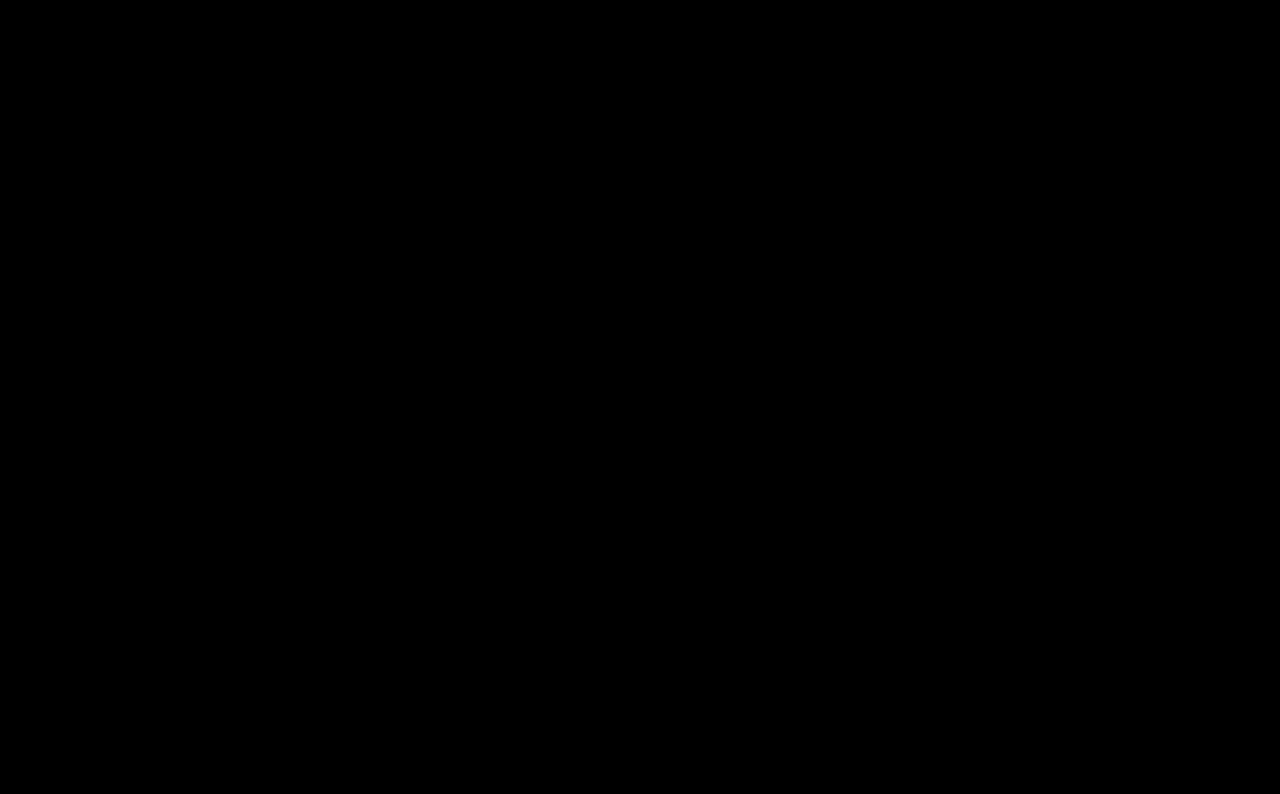
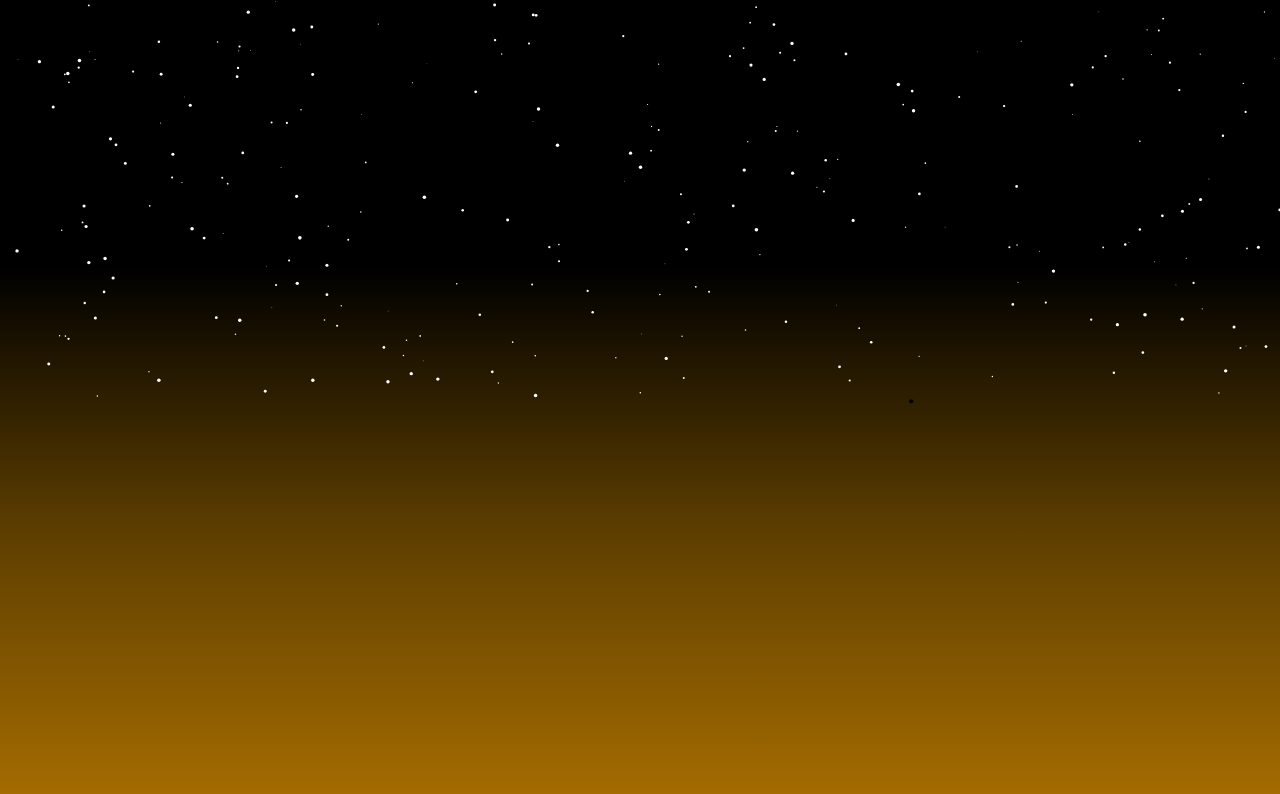
Before and after one commit to gunda3220/night-sky, a plain HTML site: page index.html in a window 1280 px wide. Drawn offline with Linux system fonts and the light colour scheme.

Commit message:
Falling stars with trails added

```diff
--- a/app.js
+++ b/app.js
@@ -1,110 +1,130 @@
-// var c = document.getElementById("canvas");
-// var ctx = c.getContext("2d");
-// var cwidth, cheight;
-// var shells = [];
-// window.onresize = function(){
-//   reset();
-// }
-// reset();
-// function reset(){
-//   cwidth = window.innerWidth;
-//   cheight = window.innerHeight;
-//   c.width = cwidth;
-//   c.height = cheight;
-// }
-// function newShell(){
-//   var left = (Math.random() > 0.5);
-//   var shell = {};
-//   shell.x = (1*left);
-//   shell.y = 0.3;
-//   shell.xoff = (0.01+Math.random()*0.007)*(left ? 1:-1);
-//   shell.yoff = 0.01+ Math.random()*0.007;
-//   shell.size = Math.random()*6 + 3;
-//   shell.color = '#ffffff';
-//   shells.push(shell);
-// }
-// var lastRun = 0;
-// Run();
-// function Run(){
-//   var dt = 1;
-//   if(lastRun != 0)
-//   {
-//     dt = Math.min(50,(performance.now()-lastRun));
-//   }
-//   lastRun = performance.now();
-//   ctx.fillStyle = "rgba(0,0,0,0.25)";
-//   ctx.fillRect(0,0,cwidth,cheight);
-//   if((shells.length < 10) && (Math.random() > 0.9))
-//   {
-//     console.log("inside new shell");
-//     newShell();
-//   }
-//   for (let ix in shells)
-//   {
-//     var shell = shells[ix];
-//     ctx.beginPath();
-//     ctx.arc(shell.x*cwidth,shell.y*cheight,shell.size,0,2*Math.PI);
-//     ctx.fillStyle = shell.color;
-//     ctx.fill();
-//     shell.x -=shell.xoff;
-//     shell.y -= shell.yoff;
-//     shell.xoff -= (shell.xoff*dt*0.001);
-//     shell.yoff -= ((shell.yoff+0.2)*dt*0.00005);
-//     if(shell.yoff < -0.005){
-//       // newPass(shell);
-//       shells.splice(ix,1);
-//     }
-//   }
-//   // for(let ix in pass){
-//   //   var pas = pass[ix];
-//   //   ctx.beginPath();
-//   //   ctx.arc(pas.x,pas.y,pas.size,0,2*Math.PI);
-//   //   ctx.fillStyle = pas.color;
-//   //   ctx.fill();
-//   //   pas.x -= pas.xoff;
-//   //   pas.y -= pas.yoff;
-//   //   pas.xoff -= (pas.xoff*dt*0.001);
-//   //   pas.yoff -= ((pas.yoff + 5)*dt*0.005);
-//   //   pas.size -= (dt*0.002*Math.random())
-//   //   if((pas.y > cheight) || (pas.y < -50) || (pas.size <= 0)){
-//   //     pass.splice(ix,1);
-//   //   }
-//   // }
-//   requestAnimationFrame(Run);
-// }
 var stars = [];
-var c = document.getElementById("canvas");
-var ctx = c.getContext("2d");
+var canvas = document.getElementById("canvas");
+canvas1 = document.getElementById("canvas1");
+var ctx = canvas.getContext("2d");
+var ctx1 = canvas1.getContext("2d");
 var cwidth, cheight;
+var randomTime = 0;
+var yArray = [];
+var sum = 0;
+var temp = 0;
+var diff = 0;
 window.onresize = function(){
   reset();
+  insertStars();
 }
 reset();
 function reset(){
   cwidth = window.innerWidth;
   cheight = window.innerHeight;
-  c.width = cwidth;
-  c.height = cheight;
+  canvas.width = cwidth;
+  canvas.height = cheight;
+  canvas1.width = cwidth;
+  canvas1.height = cheight;
 }
 function newStar(){
   var star = {};
   star.x = Math.random()*cwidth;
   star.y = (Math.random()*cheight*0.5);
-  star.size = (Math.random()*6+3);
-  star.color = '#ffffff';
+  star.radius = (Math.random()*1.5+0.3);
   stars.push(star);
 }
-for(let i = 0;i< 120;i++)
-{
-  newStar();
+function insertStars(){
+  stars = [];
+  for(let i = 0;i< 250;i++)
+  {
+    newStar();
+  }
+  for(let ix in stars){
+    var star = stars[ix];
+    ctx.beginPath();
+    ctx.arc(star.x,star.y,star.radius,0,Math.PI*2);
+    ctx.fillStyle = "#ffffff";
+    ctx.fill();
+  }
 }
-for(let ix in stars){
-  var star = stars[ix];
-  ctx.moveTo(star.x,star.y);
-  ctx.lineTo(star.x+1, star.y+1);
-  console.log(star.x+","+star.y);
-  ctx.fillStyle = star.color;
-  ctx.strokeStyle = "white";
-  // ctx.stroke();
-  ctx.fill();
+insertStars();
+randomTime = 1000;
+var starTiming = setInterval(fallingStar,randomTime);
+var fStar = {};
+var requestId;
+var left = 0;
+var yPos = 0;
+var dt = 0;
+function fallingStar(){
+  left = (Math.random() > 0.5);
+  fStar.x = Math.random()*cwidth;
+  dt = (fStar.x>cwidth/2) ? -1 : 1;
+  yPos = Math.random() > 0.5;
+  fStar.y = cheight/2*(yPos);
+  temp = fStar.y;
+  fStar.radius = Math.random()*1.8+0.3;
+  ctx1.beginPath();
+  ctx1.arc(fStar.x,fStar.y,fStar.radius,0,Math.PI*2);
+  ctx1.fillStyle = "#ffffff";
+  ctx1.fill();
+  animate();
+  sum = 0;
+  diff = 0;
+  clearInterval(starTiming);
+  randomTime = Math.random()*4000+4000;
+  starTiming = setInterval(fallingStar,randomTime);
 }
+function animate(){
+  requestId = window.requestAnimationFrame(animate);
+  fStar.x += 3*dt;
+  if(yPos)
+  {
+    fStar.y -= Math.pow((fStar.x*3/cwidth),2);
+  }
+  else{
+    fStar.y += Math.pow((fStar.x*3/cwidth),2);
+  }
+
+  diff = Math.abs(fStar.y - temp);
+  diff = diff/fStar.y;
+  yArray.push(diff);
+
+  temp = fStar.y;
+
+  if(yArray.length > 5){
+    yArray.pop();
+  }
+  if(yArray.length >= 5)
+  {
+    for(let i = 0;i<yArray.length;i++)
+    {
+      sum += yArray[i];
+    }
+  }
+    if(dt > 0)
+    {
+      if(!yPos)
+      {
+        ctx1.clearRect(0,0,fStar.x-20,fStar.y-20);
+      }
+      else{
+        ctx1.clearRect(0,0,fStar.x-20,cheight);
+      }
+    }
+    else{
+      if(yPos)
+      {
+        ctx1.clearRect(fStar.x+30,0,cwidth - fStar.x - 30,cheight);
+      }
+      else{
+        ctx1.clearRect(fStar.x+30,0,cwidth-fStar.x-30,cheight);
+      }
+    }
+
+  ctx1.beginPath();
+  ctx1.arc(fStar.x,fStar.y,fStar.radius,0,Math.PI*2);
+  ctx1.fillStyle = "#ffffff";
+  ctx1.fill();
+  if((fStar.y > cheight/2) || (fStar.y < 0) || (fStar.x > cwidth) || (fStar.x < 0)){
+    window.cancelAnimationFrame(requestId);
+    ctx1.clearRect(0,0,cwidth,cheight)
+    ctx1.fillStyle = "#000000";
+    ctx1.fill();
+  }
+}
--- a/index.html
+++ b/index.html
@@ -7,6 +7,7 @@
   </head>
   <body>
     <canvas id="canvas"></canvas>
+    <canvas id="canvas1"></canvas>
     <script type="text/javascript" src = "app.js">
 
     </script>
--- a/master.css
+++ b/master.css
@@ -4,11 +4,13 @@
   box-sizing: border-box;
 }
 body{
-  background-color: #000;
   color:#fff;
+  width:100%;
+  height:100vh;
   text-align: center;
+  background-image: linear-gradient(black,black,#5e3f00,#a66c01);
 }
-canvas{
+#canvas{
   position:absolute;
   top:0;
   left:0;
@@ -16,3 +18,12 @@ canvas{
   height:100%;
   z-index:-1;
 }
+#canvas1{
+  position:absolute;
+  top:0;
+  left:0;
+  width:100%;
+  height:100%;
+  z-index:-2;
+  background-color: #00000000;
+}
```
Also changed, not shown: moon.jpg (added), mountain.jpg (added).
